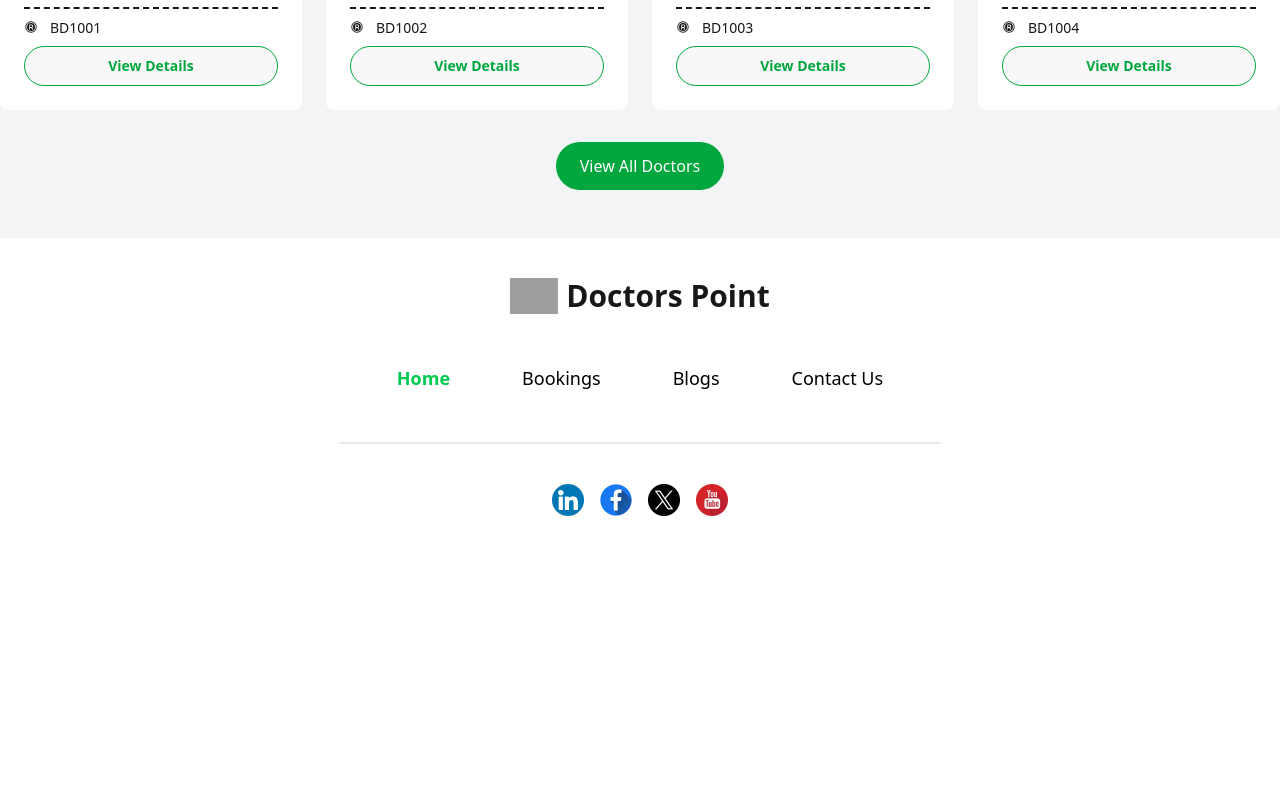
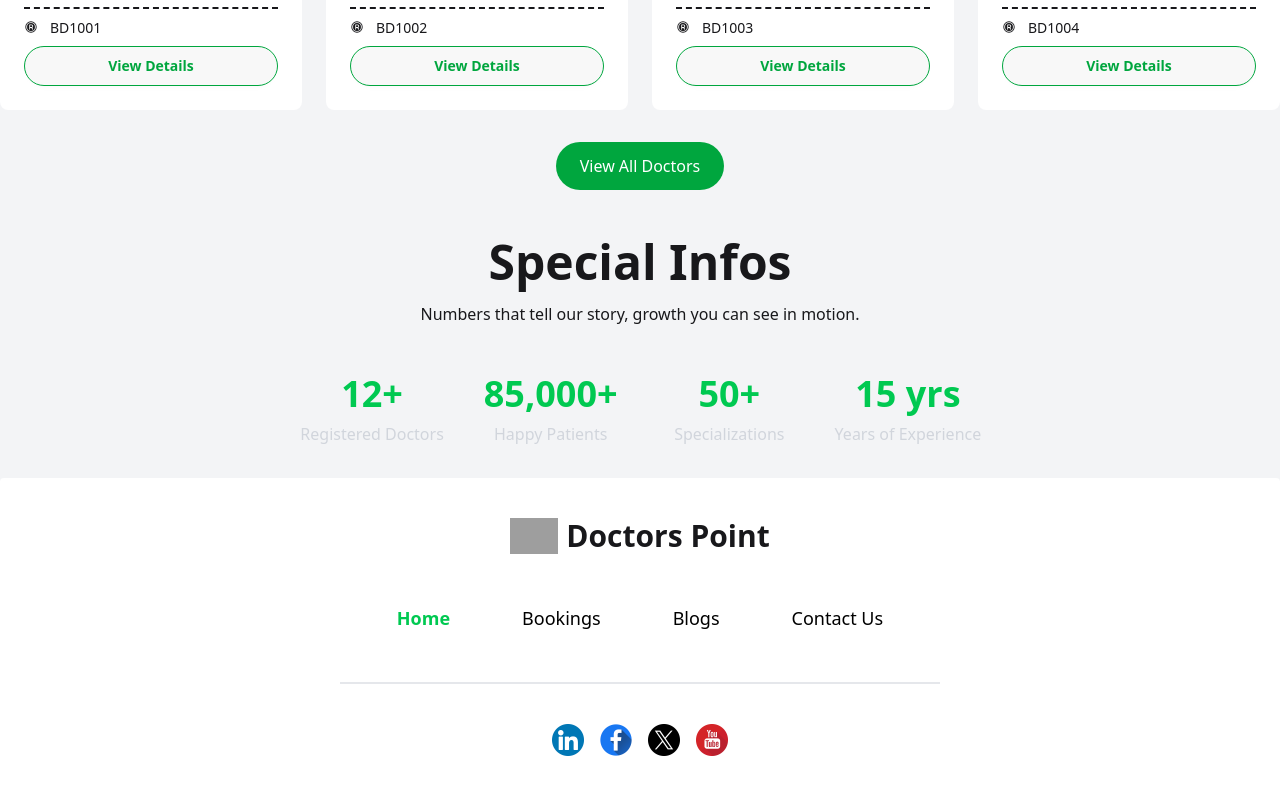
Before and after one commit to 1Inzamam/DoctorsPoint, a React (Vite) app: page / in a window 1280 px wide. Shown: the part 1682-2477 px from the top of the page. Before the commit the page ends 2245 px from the top, so only its background shows below. Built offline with nearby package versions, Linux system fonts and the light colour scheme; grey boxes are pictures that could not be loaded.

Commit message:
added animated counter

```diff
--- a/src/Components/AnimatedCounters/AnimatedCounters.jsx
+++ b/src/Components/AnimatedCounters/AnimatedCounters.jsx
@@ -1,14 +1,56 @@
-import React from 'react'
+import React, { useEffect, useRef, useState } from "react";
+import CountUp from "react-countup";
 
-const AnimatedCounters = () => {
+const AnimatedCounters = ({ doctors }) => {
+  const doctorCount = doctors.length;
+
+  const stats = [
+    { end: doctorCount, suffix: "+", label: "Registered Doctors" },
+    { end: 85000, suffix: "+", label: "Happy Patients" },
+    { end: 50, suffix: "+", label: "Specializations" },
+    { end: 15, suffix: " yrs", label: "Years of Experience" },
+  ];
+
+  const [inView, setInView] = useState(false);
+  const ref = useRef(null);
+
+  useEffect(() => {
+    const observer = new IntersectionObserver(
+      ([entry]) => {
+        if (entry.isIntersecting) setInView(true);
+      },
+      { threshold: 0.6 },
+    );
+    if (ref.current) observer.observe(ref.current);
+    return () => observer.disconnect();
+  }, []);
   return (
-    <div>
-        {/* <div>
-            <h1>Special Infos</h1>
-            <h3>Numbers that tell our story, growth you can see in motion.</h3>
-        </div> */}
+    <div ref={ref}>
+      <div className="text-center space-y-4 mb-12">
+        <h1 className="text-5xl font-extrabold">Special Infos</h1>
+        <h3 className="text-base font-normal">
+          Numbers that tell our story, growth you can see in motion.
+        </h3>
+      </div>
+      <div className="grid grid-cols-2 md:grid-cols-4 gap-8 max-w-4xl mx-auto mb-8">
+        {stats.map((stat, i) => (
+          <div key={i} className="text-center">
+            <div className="text-4xl font-extrabold text-green-500">
+              {inView && (
+                <CountUp
+                  end={stat.end}
+                  duration={5}
+                  suffix={stat.suffix}
+                  separator=","
+                />
+              )}
+            </div>
+            <p className="mt-2 text-gray-300 font-medium">{stat.label}</p>
+          </div>
+        ))}
+      </div>
     </div>
-  )
-}
+  );
+};
 
-export default AnimatedCounters
+export default AnimatedCounters;
--- a/src/Pages/Home/Home.jsx
+++ b/src/Pages/Home/Home.jsx
@@ -35,7 +35,7 @@ const Home = () => {
       <AllDoctors
         allDoctorsData={{ ...allDoctorsData, doctors: filteredDoctors }}
       ></AllDoctors>
-      <AnimatedCounters></AnimatedCounters>
+      <AnimatedCounters doctors={doctors}></AnimatedCounters>
     </div>
   );
 };
```
